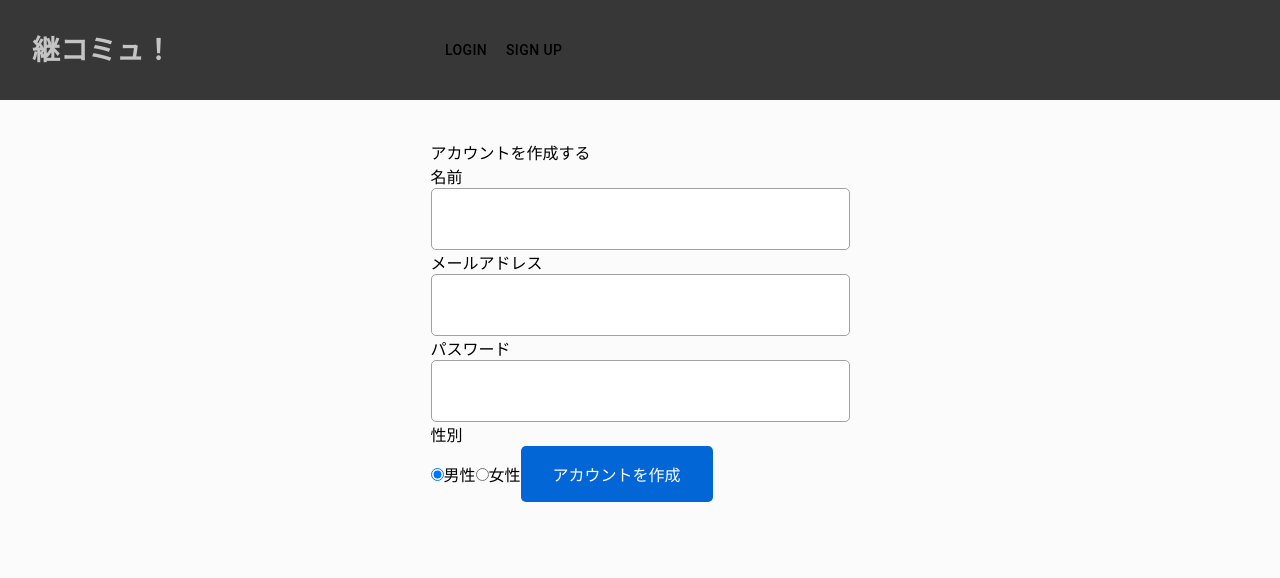
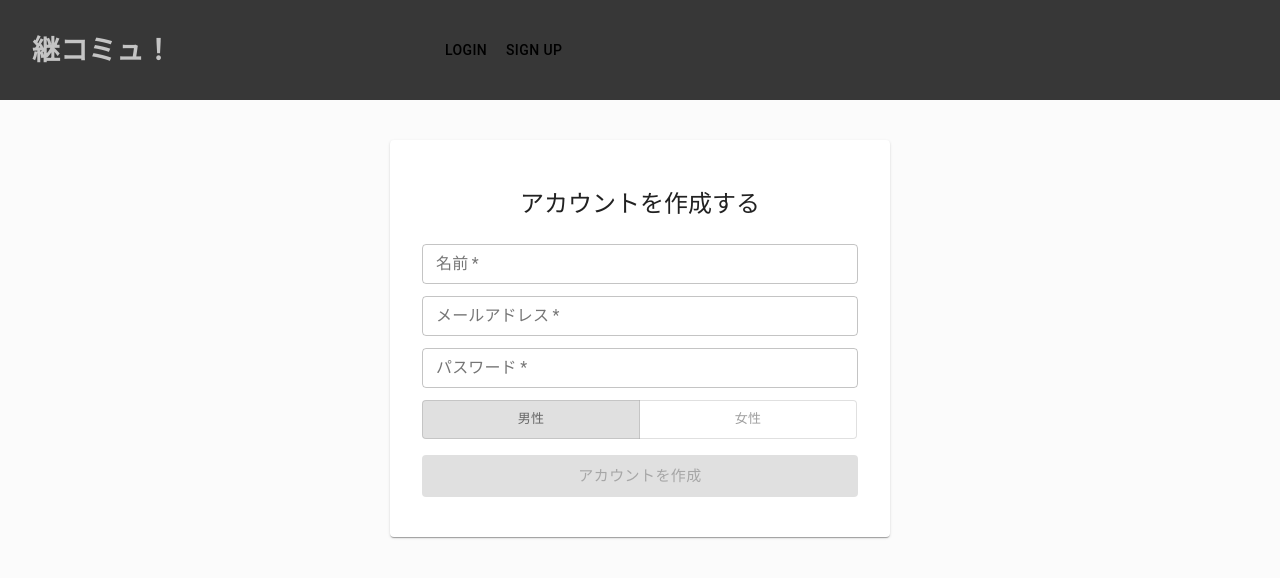
Before and after one commit to t-nagaoka-git/KeiCommu_Front, a Next.js app in the folder app/: page /signup in a window 1280 px wide. Shown: the top 578 px of the page. Built offline with nearby package versions, Linux system fonts and the light colour scheme; what axios-case-converter would draw is missing.

Commit message:
Fix: アカウント作成画面のデザインを整える

```diff
--- a/app/src/components/templates/signup/index.tsx
+++ b/app/src/components/templates/signup/index.tsx
@@ -1,17 +1,44 @@
+import {makeStyles, Theme} from '@material-ui/core/styles';
 import React from 'react';
 import Cookies from 'js-cookie';
 import {signUp} from '@/apis/auth';
 import {SignUpParams} from '@/interfaces/index';
-import {Button} from '@/components/atoms/Button';
-import {InputText} from '@/components/atoms/InputText';
-import {InputRadio} from '@/components/atoms/InputRadio';
-import {InputPassword} from '@/components/atoms/InputPassword';
+import {Card, CardContent, CardHeader, TextField, Button} from '@material-ui/core';
+import {ToggleButtonGroup, ToggleButton} from '@material-ui/lab';
+
+const useStyles = makeStyles((theme: Theme) => ({
+  card: {
+    padding: theme.spacing(2),
+    maxWidth: 500,
+  },
+  header: {
+    textAlign: 'center',
+  },
+  toggle: {
+    marginTop: theme.spacing(1),
+    width: '100%',
+  },
+  toggleBtn: {
+    width: '50%',
+  },
+  submitBtn: {
+    marginTop: theme.spacing(2),
+  },
+}));
 
 export function Template() {
-  const [name, setName] = React.useState('');
-  const [email, setEmail] = React.useState('');
-  const [password, setPassword] = React.useState('');
-  const [gender, setGender] = React.useState('man');
+  const classes = useStyles();
+
+  const [name, setName] = React.useState<string>('');
+  const [email, setEmail] = React.useState<string>('');
+  const [password, setPassword] = React.useState<string>('');
+  const [gender, setGender] = React.useState<string>('man');
+
+  const handleChnageGender = (e: React.MouseEvent<HTMLButtonElement>, value: any) => {
+    if (value !== null) {
+      setGender(value);
+    }
+  };
 
   const handleSubmit = async (e: React.MouseEvent<HTMLButtonElement>) => {
     e.preventDefault();
@@ -42,48 +69,72 @@ export function Template() {
 
   return (
     <form noValidate autoComplete="off">
-      <div>
-        <p>アカウントを作成する</p>
-        <p>名前</p>
-        <InputText
-          type="text"
+      <Card className={classes.card}>
+        <CardContent>
+          <CardHeader className={classes.header} title="アカウントを作成する" />
+          <TextField
+            variant="outlined"
+            required
+            fullWidth
+            label="名前"
+            value={name}
+            margin="dense"
             onChange={(event) => {
               setName(event.target.value);
             }}
           />
-        <p>メールアドレス</p>
-        <InputText
-          type="text"
+          <TextField
+            variant="outlined"
+            required
+            fullWidth
+            label="メールアドレス"
+            value={email}
+            margin="dense"
             onChange={(event) => {
               setEmail(event.target.value);
             }}
           />
-        <p>パスワード</p>
-        <InputPassword
+          <TextField
+            variant="outlined"
+            required
+            fullWidth
+            label="パスワード"
+            value={password}
+            margin="dense"
+            autoComplete="new-password"
             onChange={(event) => {
               setPassword(event.target.value);
             }}
           />
-        <p>性別</p>
-        <InputRadio
-          name="gender"
-          value="man"
-          onChange={(event) => {
-            setGender(event.target.value);
-          }}
-          checked
-        />
+          <ToggleButtonGroup
+            color="primary"
+            exclusive
+            size="small"
+            value={gender}
+            className={classes.toggle}
+            onChange={handleChnageGender}
+          >
+            <ToggleButton value="man" className={classes.toggleBtn} color="primary">
               男性
-        <InputRadio
-          name="gender"
-          value="woman"
-          onChange={(event) => {
-            setGender(event.target.value);
-          }}
-        />
+            </ToggleButton>
+            <ToggleButton value="woman" className={classes.toggleBtn}>
               女性
-        <Button onClick={handleSubmit}>アカウントを作成</Button>
-      </div>
+            </ToggleButton>
+          </ToggleButtonGroup>
+          <Button
+            type="submit"
+            variant="contained"
+            size="large"
+            fullWidth
+            color="primary"
+            disabled={!name || !email || !password || !gender ? true : false}
+            className={classes.submitBtn}
+            onClick={handleSubmit}
+          >
+            アカウントを作成
+          </Button>
+        </CardContent>
+      </Card>
     </form>
   );
 }
```
Lines whose indentation alone changed are shown as unchanged.
